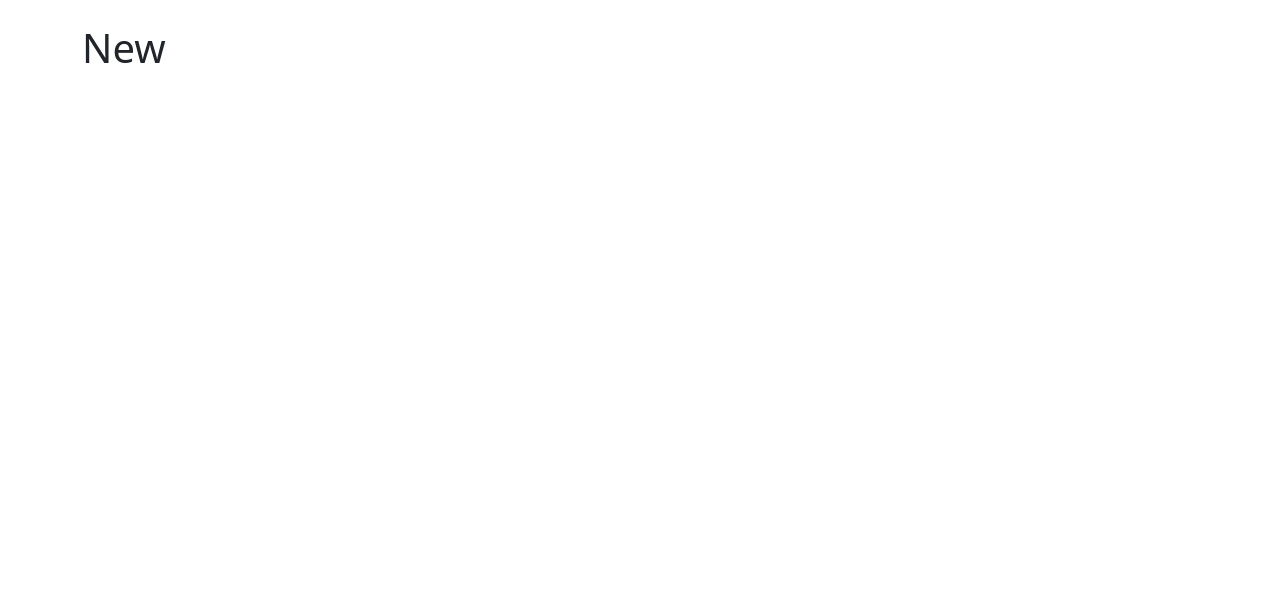
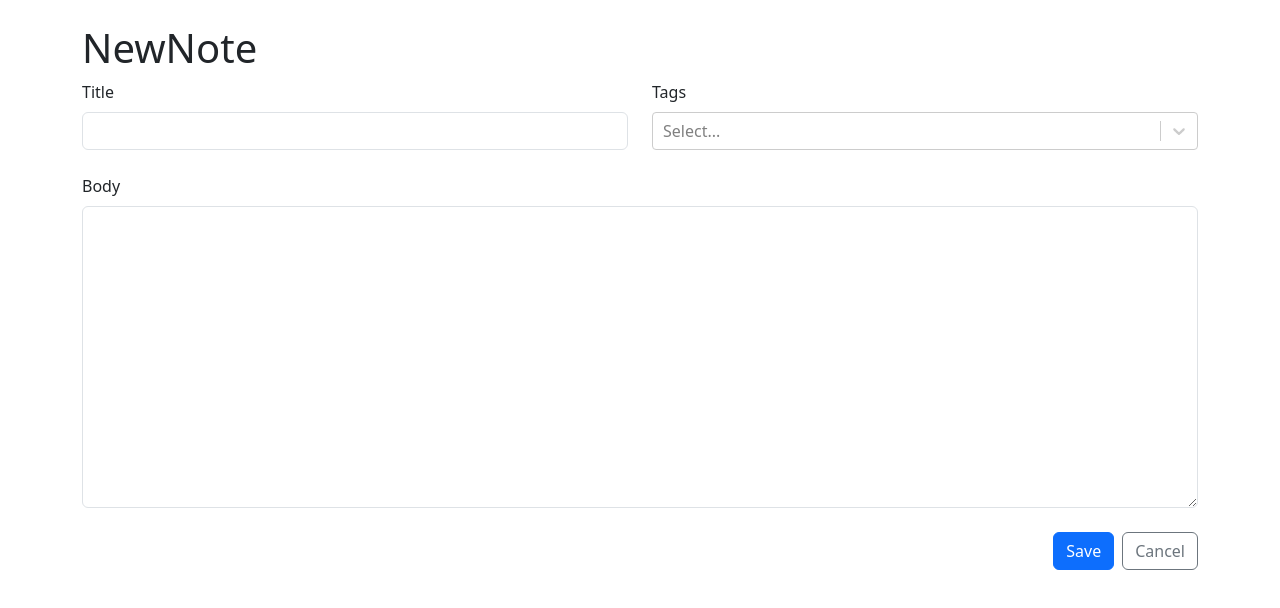
Before and after one commit to billalben/note-taking-typescript, a React (Vite) app: page /new in a window 1280 px wide. Shown: the top 608 px of the page. Built offline with nearby package versions, Linux system fonts and the light colour scheme.

Commit message:
New Note Form tsx

```diff
--- a/package.json
+++ b/package.json
@@ -14,7 +14,8 @@
     "react": "^18.2.0",
     "react-bootstrap": "^2.10.0",
     "react-dom": "^18.2.0",
-    "react-router-dom": "^6.21.3"
+    "react-router-dom": "^6.21.3",
+    "react-select": "^5.8.0"
   },
   "devDependencies": {
     "@types/react": "^18.2.43",
--- a/src/App.tsx
+++ b/src/App.tsx
@@ -1,13 +1,14 @@
 import { Navigate, Route, Routes } from "react-router-dom";
 import "bootstrap/dist/css/bootstrap.min.css";
 import { Container } from "react-bootstrap";
+import NewNote from "./NewNote";
 
 function App() {
   return (
     <Container className="my-4">
       <Routes>
         <Route path="/" element={<h1>Home</h1>} />
-        <Route path="/new" element={<h1>New</h1>} />
+        <Route path="/new" element={<NewNote />} />
         <Route path="/:id">
           <Route index element={<h1>Show</h1>} />
           <Route path="edit" element={<h1>Edit</h1>} />
--- /dev/null
+++ b/src/NewNote.tsx
@@ -0,0 +1,13 @@
+import React from "react";
+import NoteForm from "./NoteForm";
+
+function NewNote() {
+  return (
+    <>
+      <h1>NewNote</h1>
+      <NoteForm />
+    </>
+  );
+}
+
+export default NewNote;
--- /dev/null
+++ b/src/NoteForm.tsx
@@ -0,0 +1,46 @@
+import React, { useRef } from "react";
+import { Button, Col, Form, Row, Stack } from "react-bootstrap";
+import { Link } from "react-router-dom";
+import CreatableReactSelect from "react-select/creatable";
+
+function NoteForm() {
+  const titleRef = useRef<HTMLInputElement>(null);
+  const markdownRef = useRef<HTMLTextAreaElement>(null);
+
+  return (
+    <Form>
+      <Stack gap={4}>
+        <Row>
+          <Col>
+            <Form.Group controlId="title">
+              <Form.Label>Title</Form.Label>
+              <Form.Control ref={titleRef} required />
+            </Form.Group>
+          </Col>
+          <Col>
+            <Form.Group controlId="tags">
+              <Form.Label>Tags</Form.Label>
+              <CreatableReactSelect isMulti />
+            </Form.Group>
+          </Col>
+        </Row>
+        <Form.Group controlId="markdown">
+          <Form.Label>Body</Form.Label>
+          <Form.Control ref={markdownRef} required as="textarea" rows={12} />
+        </Form.Group>
+        <Stack direction="horizontal" gap={2} className="justify-content-end">
+          <Button type="submit" variant="primary">
+            Save
+          </Button>
+          <Link to="..">
+            <Button type="button" variant="outline-secondary">
+              Cancel
+            </Button>
+          </Link>
+        </Stack>
+      </Stack>
+    </Form>
+  );
+}
+
+export default NoteForm;
```
Also changed, not shown: 1 other file (tests, documents, lock files or other folders).
